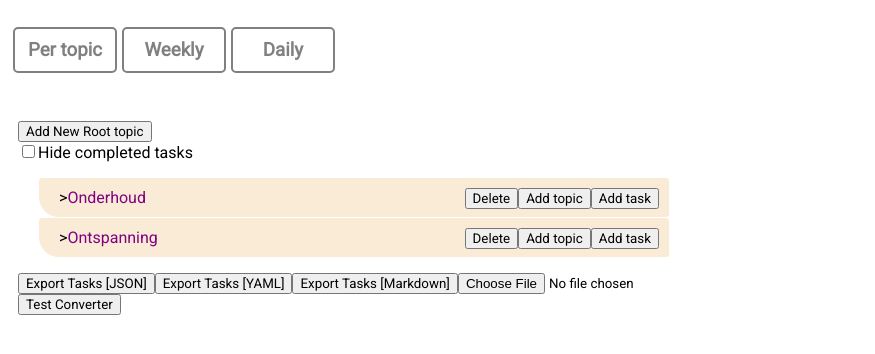
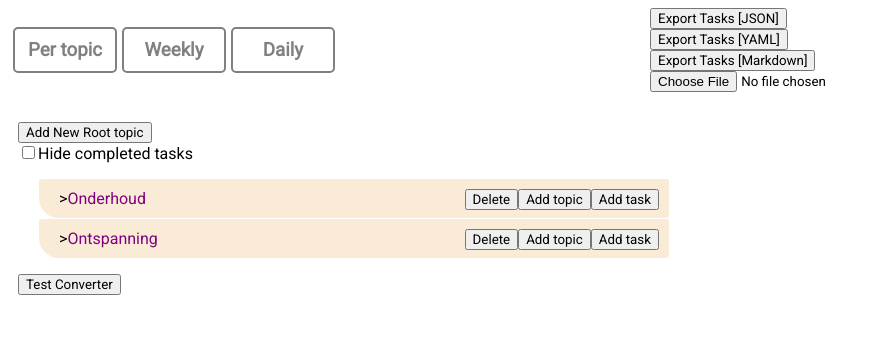
Before and after one commit to ElmoreV/TaskPlanner_javareact, a React (Create React App) app: page / in a window 1280 px wide. Shown: the top 354 px of the page, without its empty margins (0-875 px from the left). Built offline with nearby package versions, Linux system fonts and the light colour scheme.

Commit message:
feat(IO): Now remembers the name of the loaded file to use for exporting

```diff
--- a/src/App.js
+++ b/src/App.js
@@ -2,7 +2,7 @@ import ViewSelector from './ViewSelector';
 import TaskList from './TaskList';
 import PlannedList from './PlannedList'
 import { useState } from 'react'
-
+import ImportExport from './ImportExport';
 function App() {
   const VIEW_ALL_TASKS = 1
   const VIEW_PLANNED_TASKS = 2
@@ -65,6 +65,12 @@ function App() {
   return (
     <div className="App">
       <div className="contents">
+
+        <ImportExport
+          tasks={tasks}
+          topics={topics}
+          setTasks={setTasks}
+          setTopics={setTopics} />
         <ViewSelector
           viewSetter={setView} />
         {view === VIEW_ALL_TASKS && <TaskList
--- a/src/ImportExport.js
+++ b/src/ImportExport.js
@@ -10,6 +10,7 @@ const ImportExport = (props) => {
     const { tasks, topics, setTasks, setTopics } = props;
 
     const fileInputRef = useRef(null);
+    const fileNameRef = useRef("")
 
     const inputVersion = (tasks, topics) => {
         console.debug(tasks.length)
@@ -73,7 +74,14 @@ const ImportExport = (props) => {
         const blob = new Blob([YAMLcontent], { type: "text/yaml" });
         var a = document.createElement("a");
         a.href = window.URL.createObjectURL(blob);
-        a.download = "tasks_topics.yaml";
+        if (fileNameRef.current.length > 0) {
+            console.log(fileNameRef.current)
+            // a.download = fileInputRef.split(".")[0]
+            a.download = fileNameRef.current + '.yaml'
+        }
+        else {
+            a.download = "tasks_topics.yaml";
+        }
         a.click();
     }
 
@@ -253,7 +261,14 @@ const ImportExport = (props) => {
         const blob = new Blob([MarkdownContent], { type: "text/markdown" });
         var a = document.createElement("a");
         a.href = window.URL.createObjectURL(blob);
-        a.download = "tasks_topics.md";
+        if (fileNameRef.current.length > 0) {
+            console.log(fileNameRef.current)
+            // a.download = fileInputRef.split(".")[0]
+            a.download = fileNameRef.current + '.md'
+        }
+        else {
+            a.download = "tasks_topics.md";
+        }
         a.click();
 
     }
@@ -277,7 +292,14 @@ const ImportExport = (props) => {
         const blob = new Blob([jsonContent], { type: "application/json" });
         var a = document.createElement("a");
         a.href = window.URL.createObjectURL(blob);
-        a.download = "tasks_topics.json";
+        if (fileNameRef.current.length > 0) {
+            console.log(fileNameRef.current)
+            // a.download = fileInputRef.split(".")[0]
+            a.download = fileNameRef.current + '.json'
+        }
+        else {
+            a.download = "tasks_topics.json";
+        }
         a.click();
     }
 
@@ -320,6 +342,8 @@ const ImportExport = (props) => {
         console.log('file?')
         console.log()
         if (file) {
+            fileNameRef.current = file.name.substring(0, file.name.lastIndexOf('.'))
+            console.log(fileNameRef.current)
             const reader = new FileReader();
             reader.onload = (evt) => {
                 console.log('file loaded now parsing')
--- a/src/TaskList.js
+++ b/src/TaskList.js
@@ -132,11 +132,6 @@ const TaskList = (props) => {
             <ul key='root_topics'>
                 {showTopics()}
             </ul>
-            <ImportExport
-                tasks={tasks}
-                topics={topics}
-                setTasks={setTasks}
-                setTopics={setTopics} />
             <button onClick={converter_callback}>Test Converter</button>
 
         </div>
--- a/todo.json
+++ b/todo.json
@@ -179,7 +179,7 @@
         {
           "name": "UX/UI",
           "id": 15,
-          "unfolded": false,
+          "unfolded": true,
           "subtopics": []
         },
         {
@@ -1226,7 +1226,8 @@
       "id": 134,
       "topics": [
         15
-      ]
+      ],
+      "completed": true
     }
   ]
 }
```
Also changed, not shown: Erger.txt, 1 other file (tests, documents, lock files or other folders).
